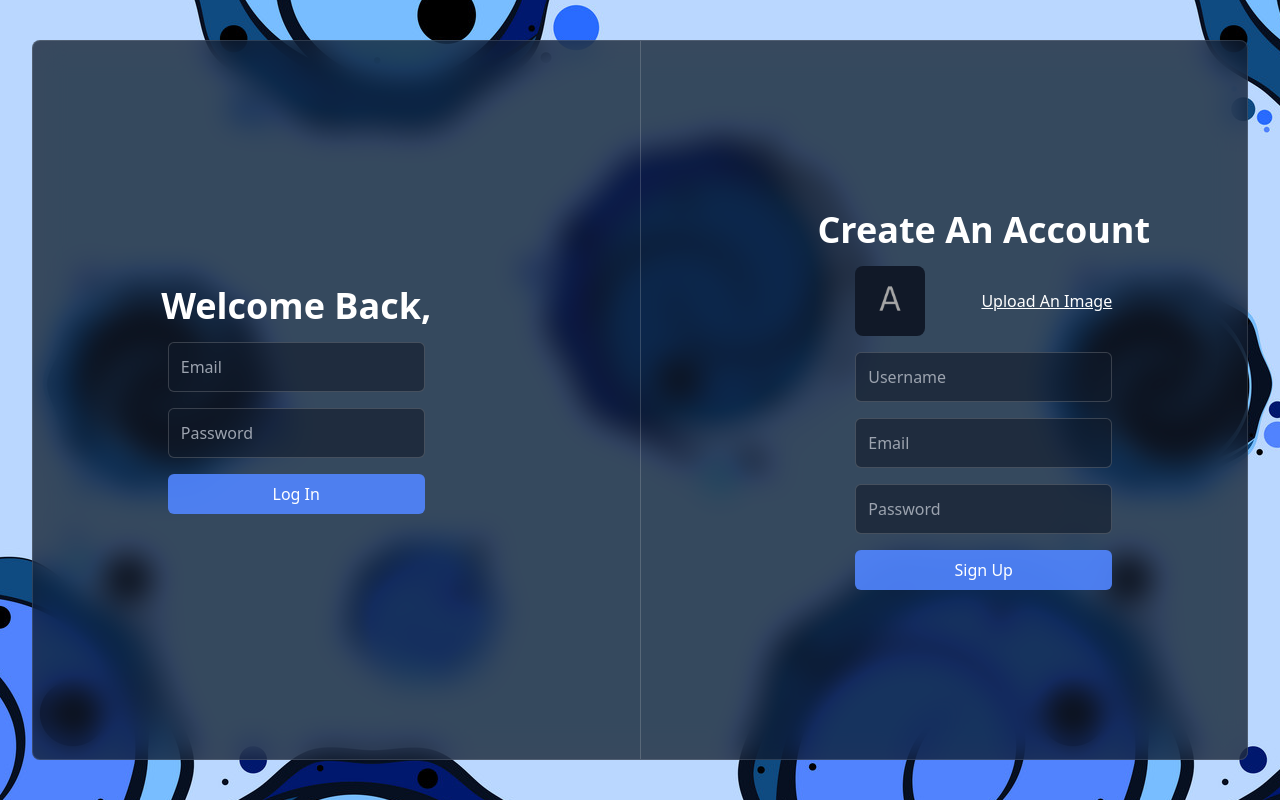
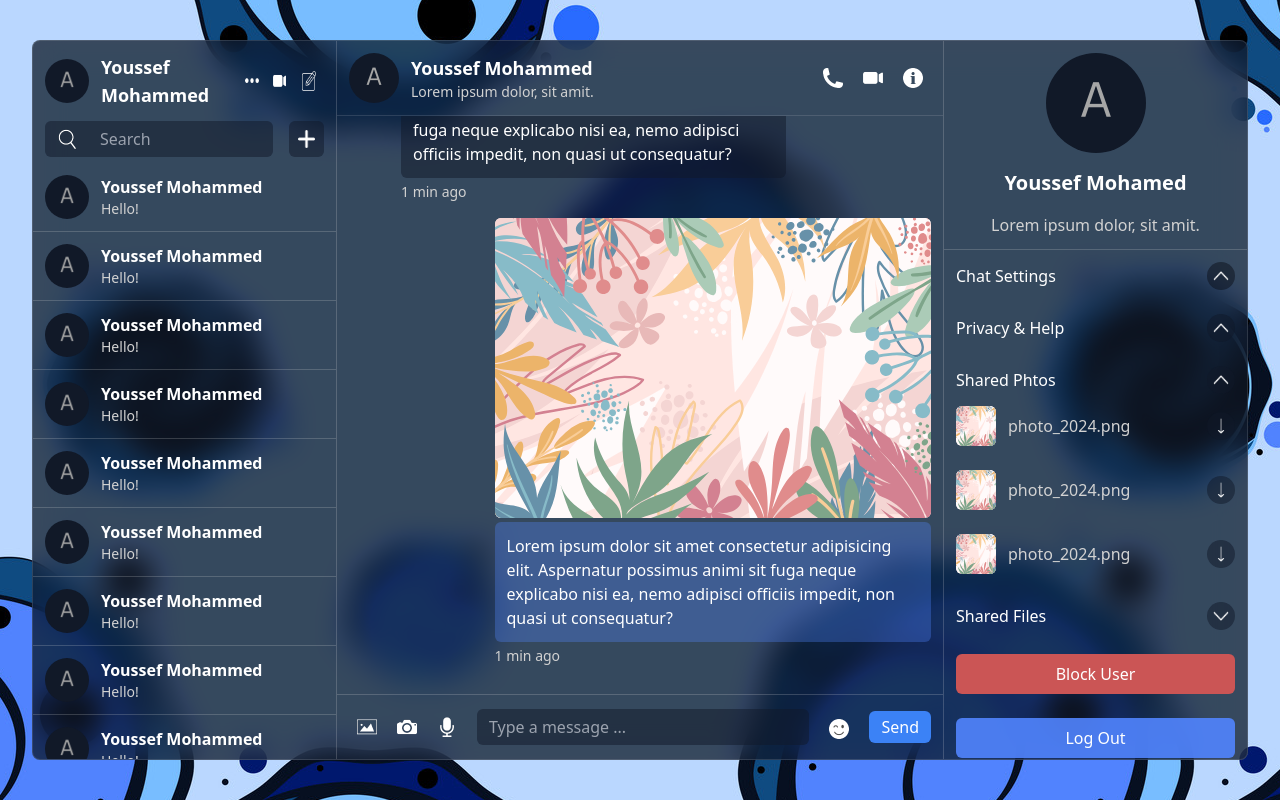
Before and after one commit to YoussefMohammed93/React-Firebase-Chat-App, a React (Vite) app: page / in a window 1280 px wide. Built offline with nearby package versions, Linux system fonts and the light colour scheme.

Commit message:
add user component done

```diff
--- a/src/App.jsx
+++ b/src/App.jsx
@@ -5,7 +5,7 @@ import Login from "./components/login/Login";
 import Notifications from "./components/notifications/Notifications";
 
 export default function App() {
-  const user = false;
+  const user = true;
 
   return (
     <main className="chat-container w-[95vw] h-[90vh] bg-[#111928bf] border border-[#ffffff20] rounded-lg">
--- /dev/null
+++ b/src/components/list/chatList/addUser/AddUser.jsx
@@ -0,0 +1,38 @@
+import UserAvatar from "/avatar.png";
+import XMarkIcon from "/xMark.png";
+export default function AddUser({ setAddMode }) {
+  return (
+    <div className="add-user w-max h-max pt-12 pb-8 px-8 bg-[#111928ef] absolute inset-0 m-auto rounded-lg z-10">
+      <form className="flex gap-4">
+        <input
+          type="text"
+          placeholder="Username"
+          name="Username"
+          className="pr-10 pl-5 py-0 rounded-lg border-none outline-none"
+        />
+        <button className="bg-[#5185fee7] text-white hover:bg-[#3d64bee7] transition-all duration-200 p-2 rounded-md">
+          Search
+        </button>
+      </form>
+      <div className="user flex items-center justify-between mt-12">
+        <div className="detail flex items-center gap-4">
+          <img
+            src={UserAvatar}
+            alt="user-icon"
+            className="w-10 h-10 rounded-full object-cover"
+          />
+          <span className="text-white">Youssef Mohammed</span>
+        </div>
+        <button className="bg-[#5185fee7] text-white hover:bg-[#3d64bee7] transition-all duration-200 px-2 py-1 rounded-md">
+          Add User
+        </button>
+      </div>
+      <button
+        className="close-button text-white  transition-all duration-200 px-2 py-1 rounded-md mt-4 absolute top-[-12px] right-5"
+        onClick={() => setAddMode(false)}
+      >
+        <img src={XMarkIcon} alt="x-icon" className="w-8 h-8" />
+      </button>
+    </div>
+  );
+}
--- a/src/components/list/chatList/chatList.jsx
+++ b/src/components/list/chatList/chatList.jsx
@@ -3,6 +3,7 @@ import SearchIcon from "/search.png";
 import PlusIcon from "/plus.png";
 import MinusIcon from "/minus.png";
 import UserAvatar from "/avatar.png";
+import AddUser from "./addUser/AddUser";
 
 export default function ChatList() {
   const [addMode, setAddMode] = useState(false);
@@ -29,7 +30,7 @@ export default function ChatList() {
           <img
             src={addMode ? MinusIcon : PlusIcon}
             alt="plus-icon"
-            className="w-[17.px] h-[17.5px]"
+            className="w-[17.5px] h-[17.5px]"
           />
         </button>
       </div>
@@ -152,6 +153,7 @@ export default function ChatList() {
           </button>
         </li>
       </ul>
+      {addMode && <AddUser setAddMode={setAddMode} />}
     </div>
   );
 }
--- a/src/index.css
+++ b/src/index.css
@@ -88,5 +88,5 @@ body {
   outline: none;
   border-radius: 6px;
   color: white;
-  background: rgba(17, 25, 40, 0.6);
+  background: #11192899;
 }
```
Also changed, not shown: public/xMark.png (added).
